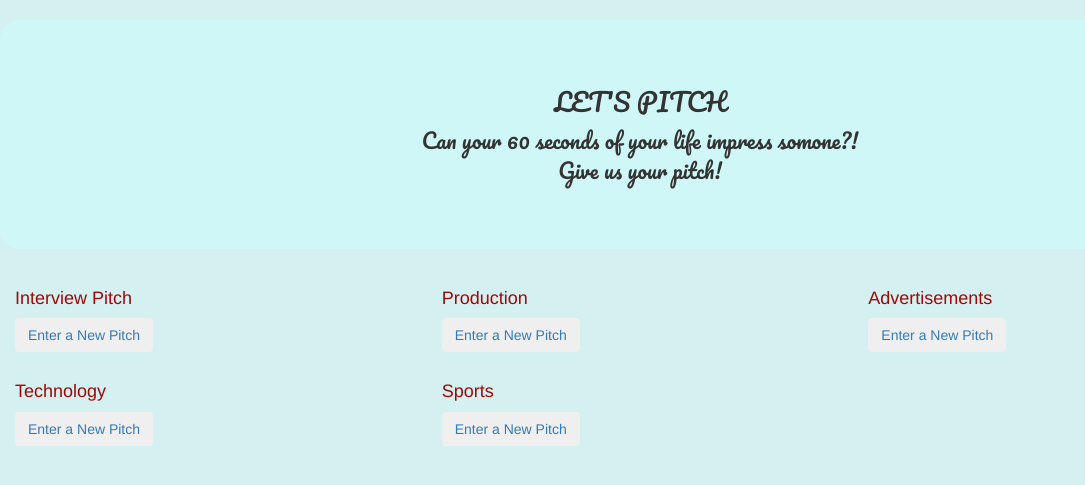
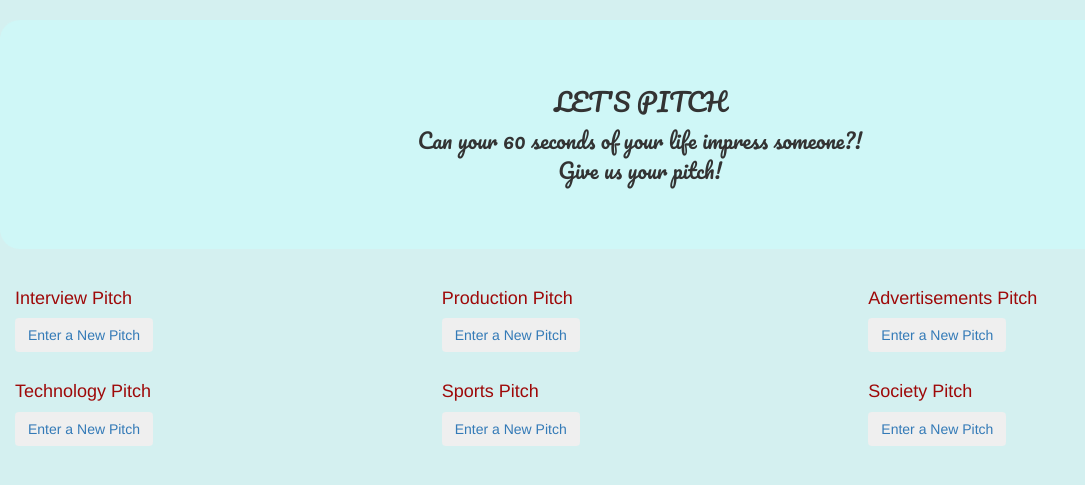
Before and after one commit to patrickrop-cloud/Pitches-App, a Flask app: page / in a window 1280 px wide. Shown: the part 52-537 px from the top of the page, without its empty margins (0-1085 px from the left). Run offline with Flask 2, Linux system fonts and the light colour scheme; data that the repository does not hold is empty; some libraries are stand-ins or nearby versions.

Commit message:
debug the files

```diff
--- a/app/main/forms.py
+++ b/app/main/forms.py
@@ -11,7 +11,7 @@ class UpdateProfile(FlaskForm):
 
 class PitchForm(FlaskForm):
     title = StringField('Pitch Title')
-    category = SelectField('Category', choices=["  ",'Production', 'Advertising', 'Interview', 'Sport', 'Technology'])
+    category = SelectField('Category', choices=["  ",'Production', 'Advertising', 'Interview', 'Sport','Society', 'Technology'])
     pitch = TextAreaField('Pitch')
     submit = SubmitField('Submit')
 
--- a/app/main/views.py
+++ b/app/main/views.py
@@ -9,13 +9,15 @@ from . import main
 def index():
     message= "Welcome to Pitch Application!!"
     title= 'Pitches App'
-    sport= Pitches.query.filter_by(category = 'Sports').all()
+    sport= Pitches.query.filter_by(category = 'Sport').all()
     technology= Pitches.query.filter_by(category = 'Technology').all()
     advertising = Pitches.query.filter_by(category = 'Advertising').all()
+    society=Pitches.query.filter_by(category = 'Society').all()
     interview= Pitches.query.filter_by(category = 'Interview').all()
     production=Pitches.query.filter_by(category = 'Production').all()
 
-    return render_template('index.html', message=message,sport=sport,technology=technology,title=title,advertising=advertising,interview=interview,production=production)
+
+    return render_template('index.html', message=message,sport=sport,technology=technology,title=title,advertising=advertising,society=society,interview=interview,production=production)
 
 @main.route('/pitch/', methods = ['GET','POST'])
 @login_required
--- a/app/templates/index.html
+++ b/app/templates/index.html
@@ -8,7 +8,7 @@
 {% block content %}
 <div class="jumbotron" style="margin-top:2px; background-color: rgb(207, 247, 247); border-radius: 20px;">
   <h2 class="text-center">LET'S PITCH</h2>
-  <p class="text-center">Can your 60 seconds of your life impress somone?! <br> Give us your pitch!</p>
+  <p class="text-center">Can your 60 seconds of your life impress someone?! <br> Give us your pitch!</p>
 </div>
 
 <body>
@@ -22,7 +22,7 @@
         </div>
         <div class=" col-md-4">
           <div class="card-body">
-            <h4 class="card-title" style="color: rgb(158, 9, 9);">Production</h4>
+            <h4 class="card-title" style="color: rgb(158, 9, 9);">Production Pitch</h4>
             <button type="button" class="btn btn-outline-primary"><a href="../pitch/">Enter a New
                 Pitch</a></button><br><br>
             {{ macro.showPitch(production) }}
@@ -31,7 +31,7 @@
 
         <div class=" col-md-4">
           <div class="card-body">
-            <h4 class="card-title" style="color: rgb(158, 9, 9);">Advertisements</h4>
+            <h4 class="card-title" style="color: rgb(158, 9, 9);">Advertisements Pitch</h4>
             <button type="button" class="btn btn-outline-primary"><a href="../pitch/">Enter a New
                 Pitch</a></button><br><br>
             {{ macro.showPitch(advertising) }}
@@ -40,7 +40,7 @@
 
         <div class=" col-md-4">
           <div class="card-body">
-            <h4 class="card-title" style="color: rgb(158, 9, 9);">Technology</h4>
+            <h4 class="card-title" style="color: rgb(158, 9, 9);">Technology Pitch</h4>
             <button type="button" class="btn btn-outline-primary"><a href="../pitch/">Enter a New
                 Pitch</a></button><br><br>
             {{ macro.showPitch(technology) }}
@@ -49,10 +49,18 @@
 
         <div class=" col-md-4">
           <div class="card-body">
-            <h4 class="card-title" style="color: rgb(158, 9, 9);">Sports</h4>
+            <h4 class="card-title" style="color: rgb(158, 9, 9);">Sports Pitch</h4>
             <button type="button" class="btn btn-outline-primary"><a href="../pitch/">Enter a New
                 Pitch</a></button><br><br>
             {{ macro.showPitch(sport) }}
+          </div>
+        </div>
+        <div class=" col-md-4">
+          <div class="card-body">
+            <h4 class="card-title" style="color: rgb(158, 9, 9);">Society Pitch</h4>
+            <button type="button" class="btn btn-outline-primary"><a href="../pitch/">Enter a New
+                Pitch</a></button><br><br>
+            {{ macro.showPitch(society) }}
           </div>
         </div>
       </div>
--- a/app/templates/pitch.html
+++ b/app/templates/pitch.html
@@ -2,7 +2,7 @@
 {% import 'bootstrap/wtf.html' as wtf %}
 
 {% block content %}
-<div class="container" style="background-color: aqua;">
+<div class="container" style="background-color: rgb(43, 238, 238);">
   {{wtf.quick_form(form)}}
 </div>
 {% endblock %}
```
Also changed, not shown: app/__init__.py (line endings or trailing spaces).
